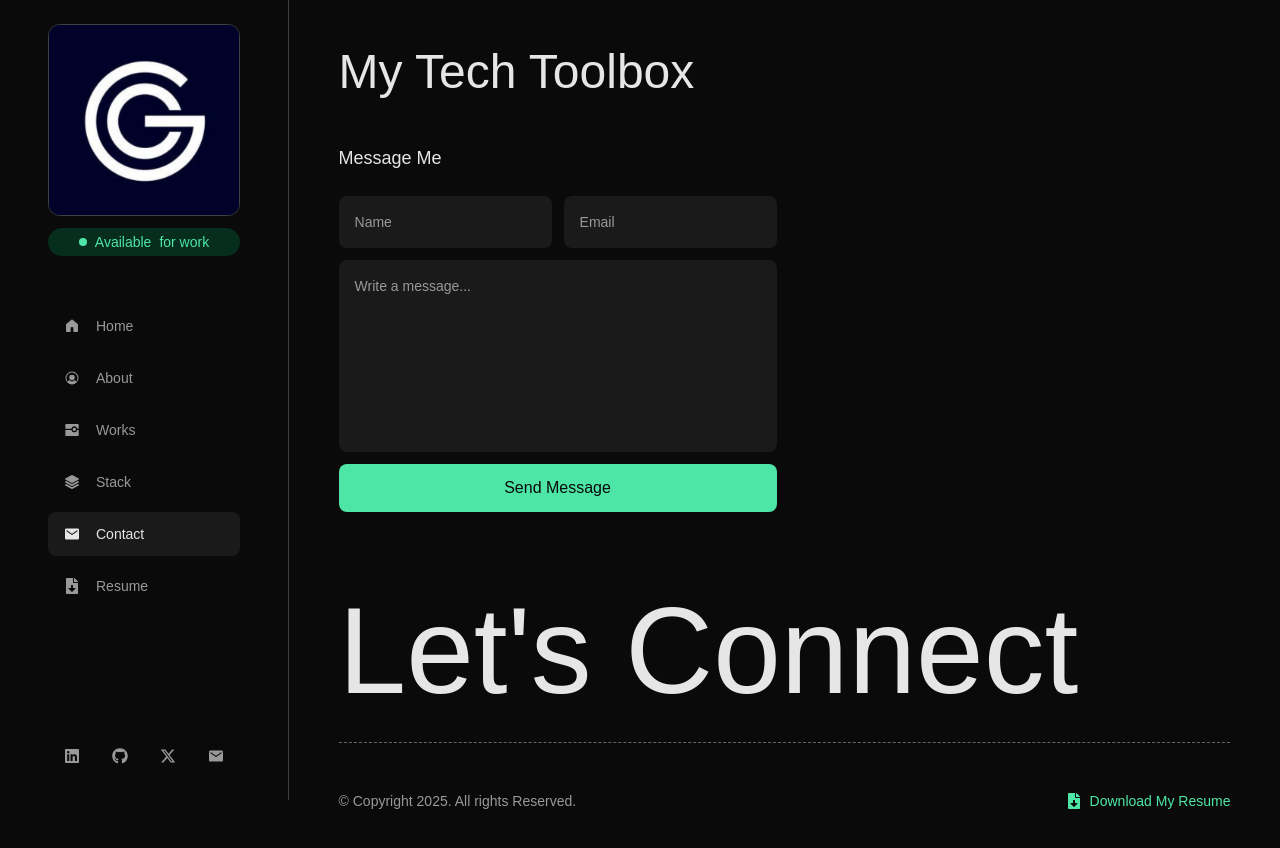
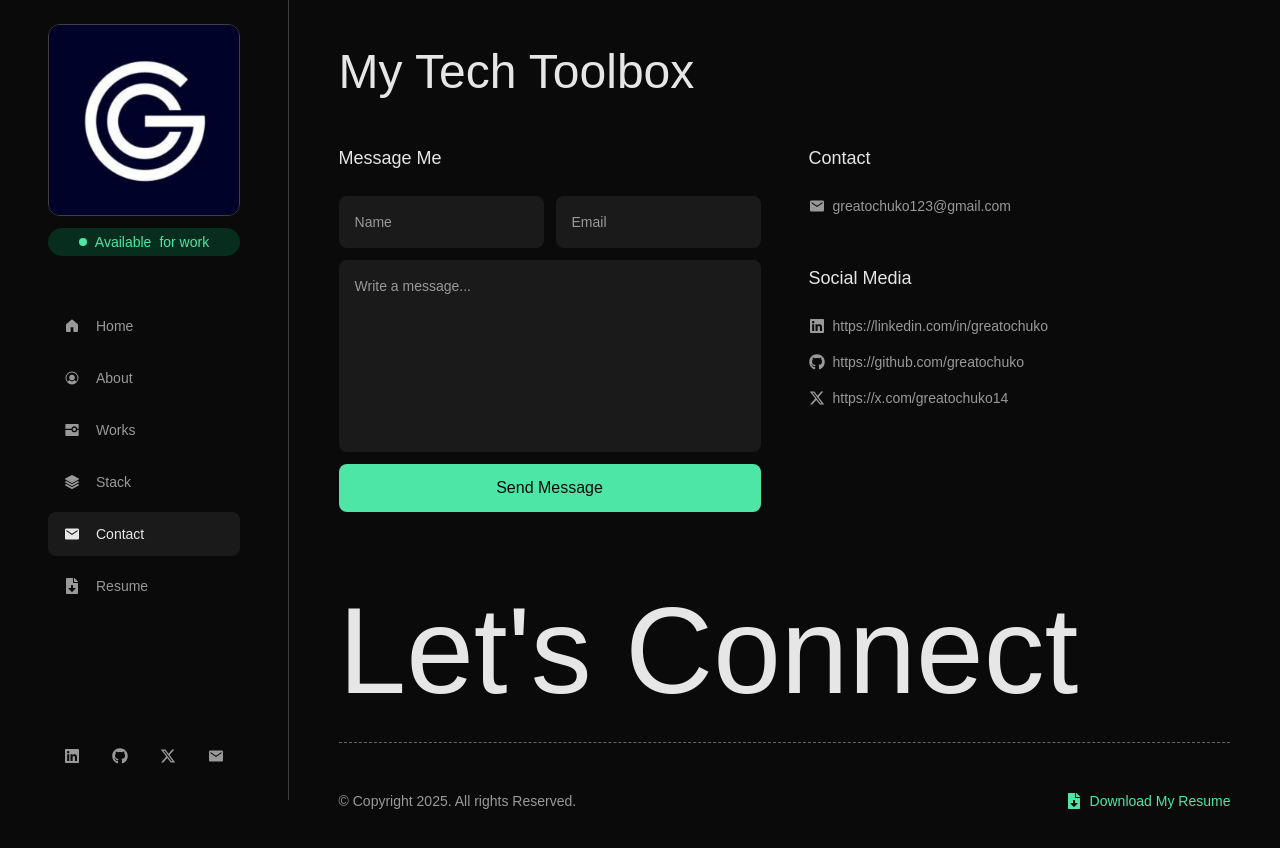
Before and after one commit to greatochuko/portfolio, a Next.js app: page /contact in a window 1280 px wide. Shown: the top 848 px of the page. Built offline with nearby package versions, Linux system fonts and the light colour scheme; a web font is replaced by a local one.

Commit message:
Enhance ContactPage: add social media links and improve layout; update ContactForm input styles

```diff
--- a/app/contact/page.tsx
+++ b/app/contact/page.tsx
@@ -1,6 +1,10 @@
 import ContactForm from "@/components/ContactForm";
 import { Metadata } from "next";
+import Link from "next/link";
 import React from "react";
+import { FaGithub, FaLinkedin } from "react-icons/fa";
+import { FaXTwitter } from "react-icons/fa6";
+import { IoMdMail } from "react-icons/io";
 
 export const metadata: Metadata = {
   title: "Contact Me",
@@ -8,14 +12,71 @@ export const metadata: Metadata = {
     "Get in touch with me! Whether you're interested in collaborating on a project or have questions, I'm always open to new opportunities and discussions.",
 };
 
+const socialLinks = [
+  {
+    href: "https://linkedin.com/in/greatochuko",
+    icon: FaLinkedin,
+    name: "LinkedIn",
+  },
+  {
+    href: "https://github.com/greatochuko",
+    icon: FaGithub,
+    name: "Github",
+  },
+  {
+    href: "https://x.com/greatochuko14",
+    icon: FaXTwitter,
+    name: "Twitter",
+  },
+];
+
 export default function ContactPage() {
   return (
     <div className="flex flex-col gap-12">
       <h1 className="text-4xl font-medium sm:text-[42px] lg:text-5xl">
         My Tech Toolbox
       </h1>
+
       <div className="flex flex-col gap-12 lg:flex-row">
-        <div className="flex flex-col gap-6">
+        <div className="flex flex-1 flex-col gap-12 md:flex-row lg:order-2 lg:flex-col">
+          <div className="flex flex-1 flex-col gap-6 lg:flex-none">
+            <h2 className="text-lg font-medium">Contact</h2>
+            <ul className="flex flex-col gap-4 text-sm text-accent-gray">
+              <li>
+                <Link
+                  href={"mailto:greatochuko123@gmail.com"}
+                  className="group flex items-center gap-2"
+                >
+                  <IoMdMail className="h-4 w-4 duration-300 group-hover:scale-125 group-hover:text-accent-green-100" />{" "}
+                  <span className="duration-300 group-hover:text-accent-green-100">
+                    greatochuko123@gmail.com
+                  </span>
+                </Link>
+              </li>
+            </ul>
+          </div>
+
+          <div className="flex flex-1 flex-col gap-6 lg:flex-none">
+            <h2 className="text-lg font-medium">Social Media</h2>
+            <ul className="flex flex-col gap-4 text-sm text-accent-gray">
+              {socialLinks.map((link) => (
+                <li key={link.name}>
+                  <Link
+                    href={link.href}
+                    className="group flex items-center gap-2"
+                  >
+                    <link.icon className="h-4 w-4 duration-300 group-hover:scale-125 group-hover:text-accent-green-100" />{" "}
+                    <span className="duration-300 group-hover:text-accent-green-100">
+                      {link.href}
+                    </span>
+                  </Link>
+                </li>
+              ))}
+            </ul>
+          </div>
+        </div>
+
+        <div className="flex flex-1 flex-col gap-6">
           <h2 className="text-lg font-medium">Message Me</h2>
           <ContactForm />
         </div>
--- a/components/ContactForm.tsx
+++ b/components/ContactForm.tsx
@@ -13,7 +13,7 @@ export default function ContactForm() {
           type="text"
           name="name"
           id="name"
-          className="flex-1 rounded-lg border-none bg-muted p-4 text-sm outline-none placeholder:text-accent-gray focus-visible:outline-accent-green-100"
+          className="w-0 flex-1 rounded-lg border-none bg-muted p-4 text-sm outline-none placeholder:text-accent-gray focus-visible:outline-accent-green-100"
           placeholder="Name"
           required
         />
@@ -21,7 +21,7 @@ export default function ContactForm() {
           type="email"
           name="email"
           id="email"
-          className="flex-1 rounded-lg border-none bg-muted p-4 text-sm outline-none placeholder:text-accent-gray focus-visible:outline-accent-green-100"
+          className="w-0 flex-1 rounded-lg border-none bg-muted p-4 text-sm outline-none placeholder:text-accent-gray focus-visible:outline-accent-green-100"
           placeholder="Email"
           autoComplete="off"
           required
```
